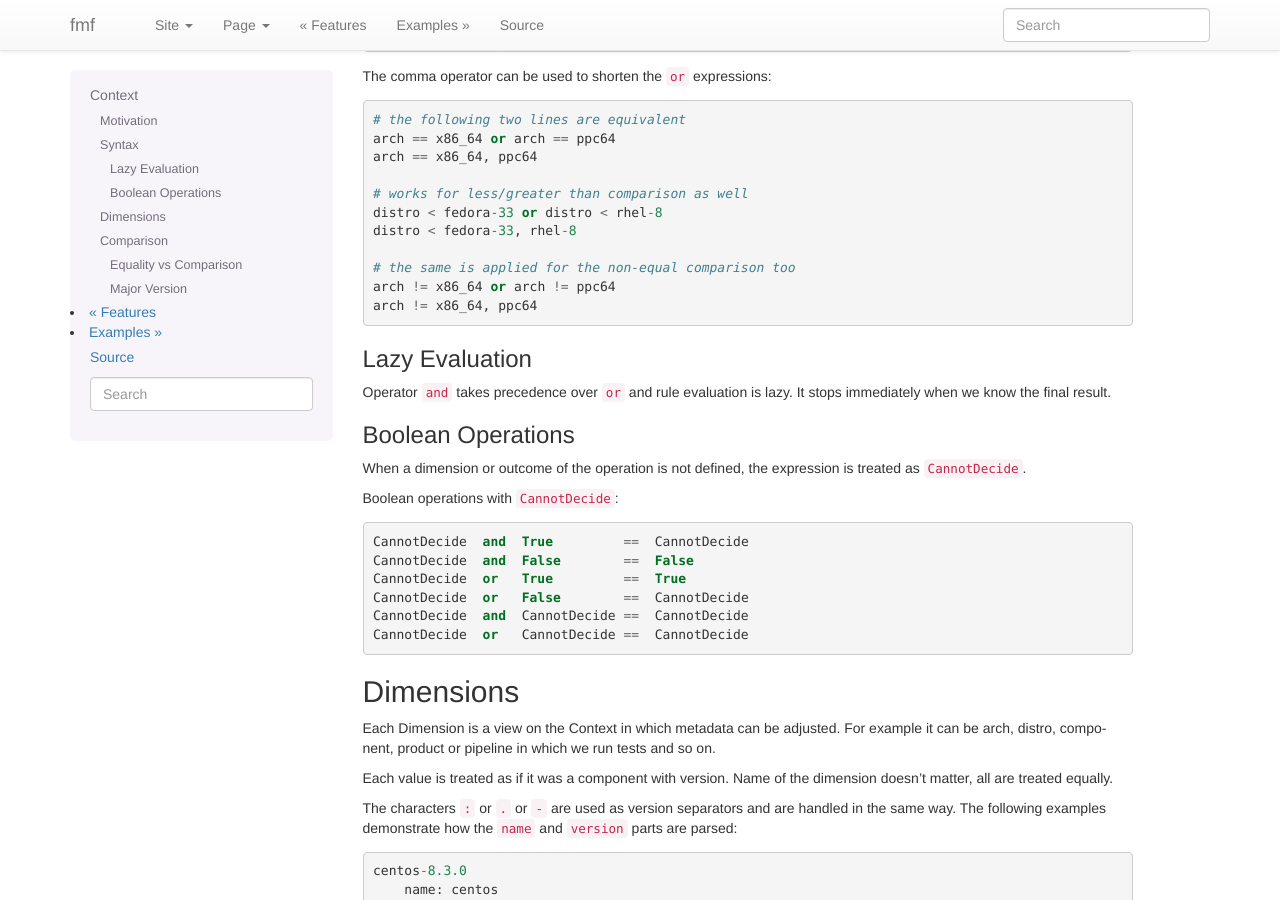
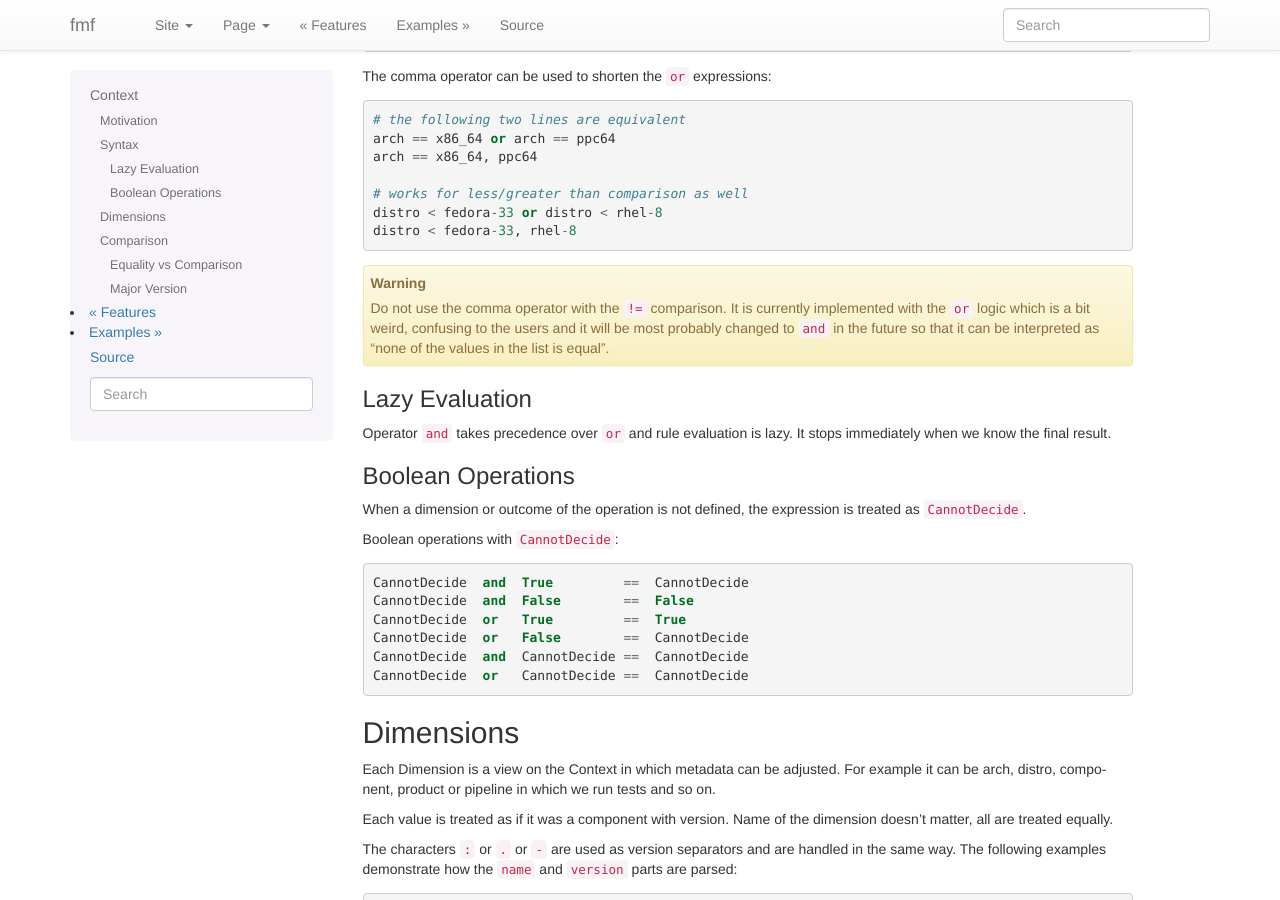
Before and after one commit to teemtee/fmf, a Sphinx documentation site: the page built from docs/context.rst, in a window 1280 px wide and 900 px high, scrolled down 1098 px. Built offline with Sphinx 7.4.7, drawn with Linux system fonts in a browser that asks for light colours.

Commit message:
Add warning about the confusing list comparison

```diff
--- a/docs/context.rst
+++ b/docs/context.rst
@@ -74,9 +74,13 @@ The comma operator can be used to shorten the ``or`` expressions::
     distro < fedora-33 or distro < rhel-8
     distro < fedora-33, rhel-8
 
-    # the same is applied for the non-equal comparison too
-    arch != x86_64 or arch != ppc64
-    arch != x86_64, ppc64
+.. warning::
+
+    Do not use the comma operator with the ``!=`` comparison.
+    It is currently implemented with the ``or`` logic which is a
+    bit weird, confusing to the users and it will be most probably
+    changed to ``and`` in the future so that it can be interpreted
+    as "none of the values in the list is equal".
 
 
 Lazy Evaluation
```
